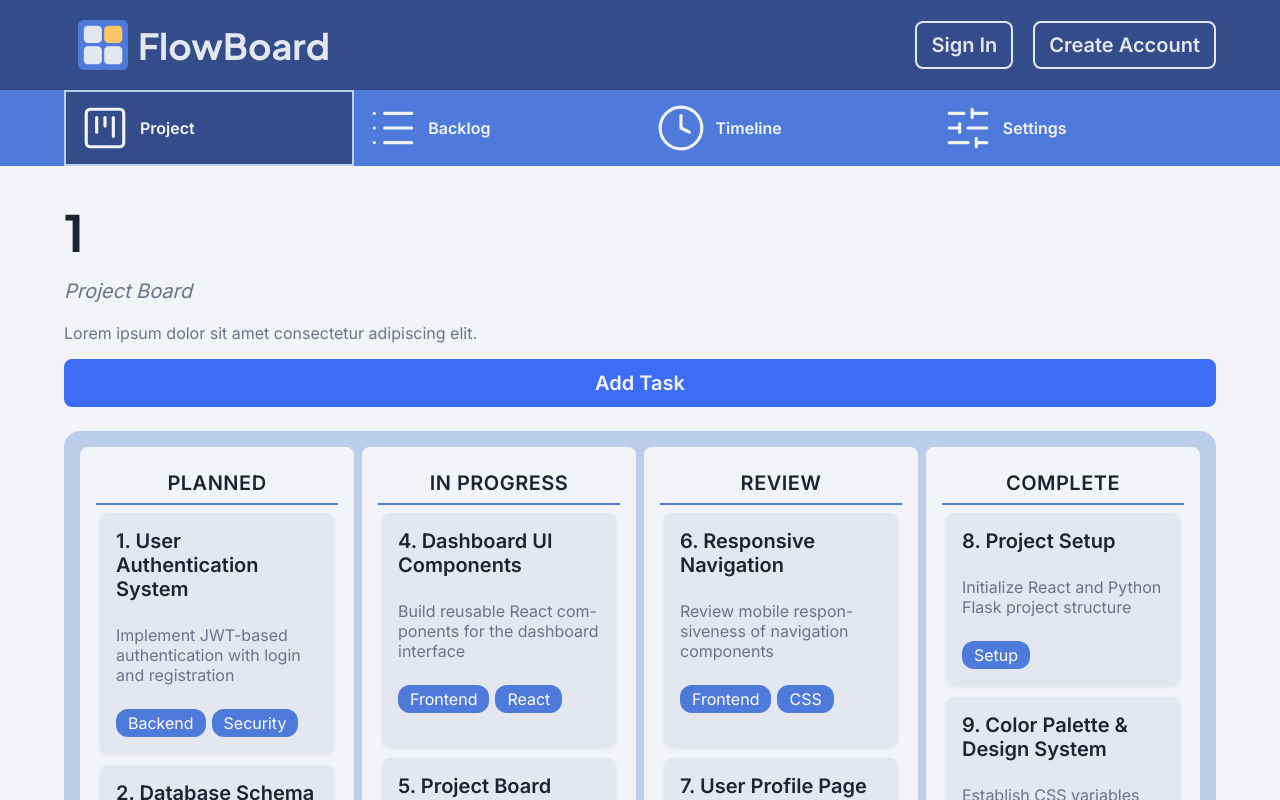
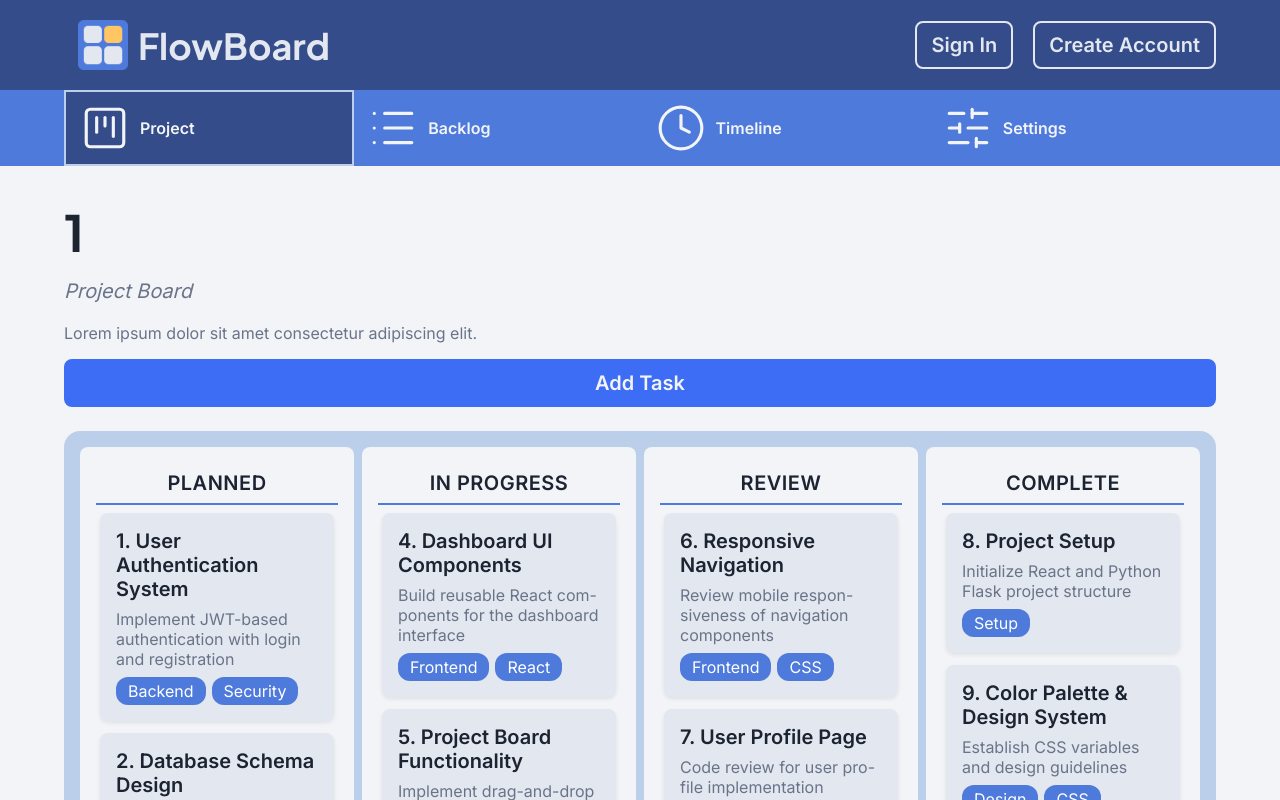
Before and after one commit to notEmmi/FlowBoard, a React (Vite) app in the folder frontend/: page /project/1 in a window 1280 px wide. Shown: the top 800 px of the page. Built offline with nearby package versions, Linux system fonts and the light colour scheme; no server answers.

Commit message:
style: adjust project card flex properties and reset min-height for better layout consistency

```diff
--- a/frontend/src/pages/Project.css
+++ b/frontend/src/pages/Project.css
@@ -55,8 +55,9 @@
 	cursor: pointer;
 	transition: transform 0.2s, box-shadow 0.2s;
 	border: 1px solid var(--ui-divider);
-	flex-shrink: 1;
-	min-height: auto;
+	flex: 0 0 auto;
+	height: auto;
+	min-height: 0;
 }
 
 .project-card-title {
@@ -68,6 +69,7 @@
 
 .project-card-description {
 	overflow: hidden;
+	margin: 0;
 }
 
 .project-card:hover {
```
